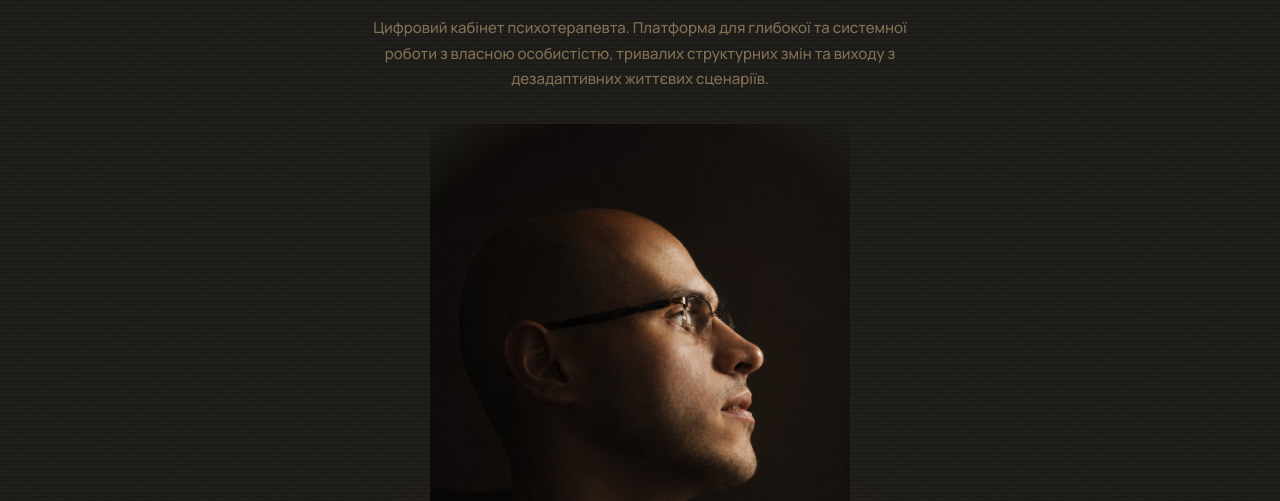
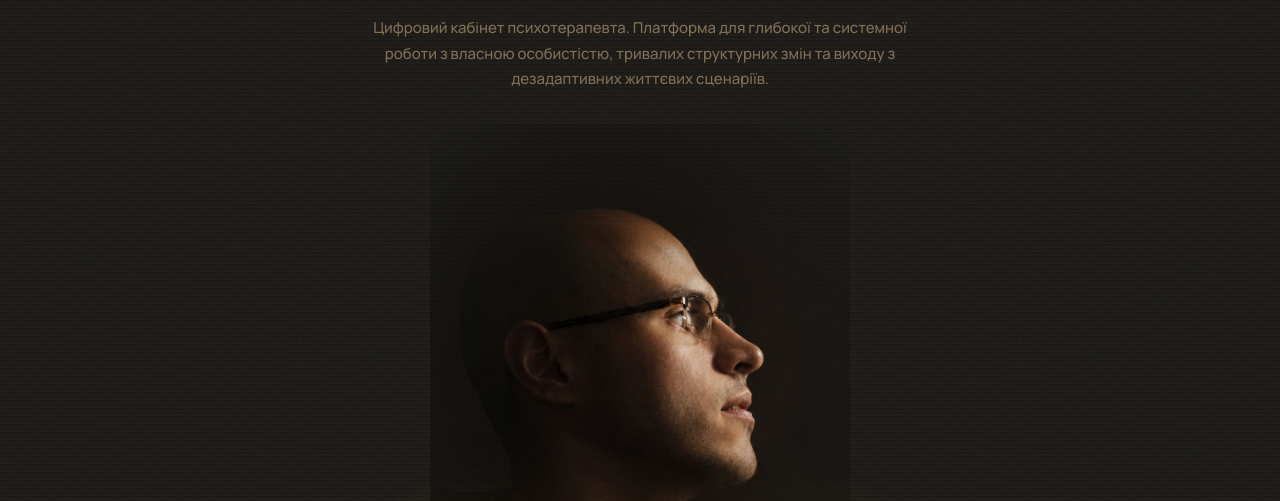
Before and after one commit to Psyasko/Site, a plain HTML site: page index.html in a window 1280 px wide. Shown: the part 254-755 px from the top of the page. Drawn offline with nearby package versions, Linux system fonts and the light colour scheme.

Commit message:
Update index.html

```diff
--- a/index.html
+++ b/index.html
@@ -110,8 +110,8 @@
     width: 100%;
     margin: 32px auto;
     max-width: 420px; /* Зробили вужчим для вертикального кадру */
-    -webkit-mask-image: radial-gradient(circle, rgba(0,0,0,1) 80%, rgba(0,0,0,0) 100%);
-mask-image: radial-gradient(circle, rgba(0,0,0,1) 80%, rgba(0,0,0,0) 100%);
+    -webkit-mask-image: radial-gradient(circle, rgba(0,0,0,1) 30%, rgba(0,0,0,0) 100%);
+mask-image: radial-gradient(circle, rgba(0,0,0,1) 30%, rgba(0,0,0,0) 100%);
   }
   .theme-photo {
     display: none;
```
